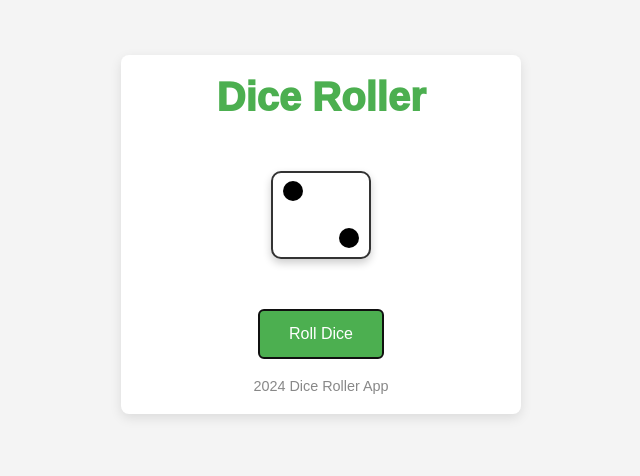
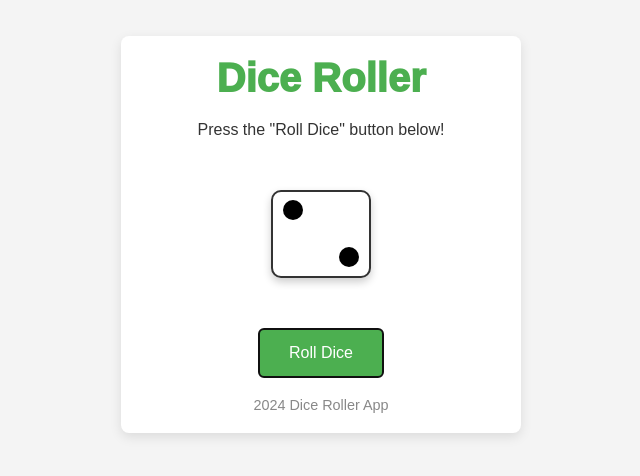
Before and after one commit to krzysiaknick/dice-roller-plus, a website: page client/index.html in a window 1280 px wide. Shown: the part 166-642 px from the top of the page, without its empty margins (319-959 px from the left). Drawn offline with Linux system fonts and the light colour scheme.

Commit message:
Insturctions added

```diff
--- a/client/index.html
+++ b/client/index.html
@@ -13,7 +13,7 @@
         </header>
 
         <main>
-
+            <p>Press the "Roll Dice" button below!</p>
             <div class="dice-container">
 
 
```
